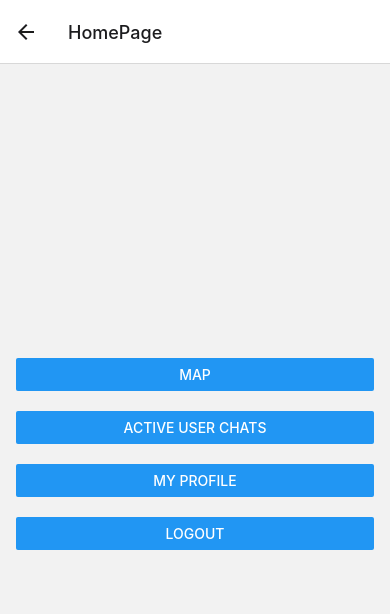
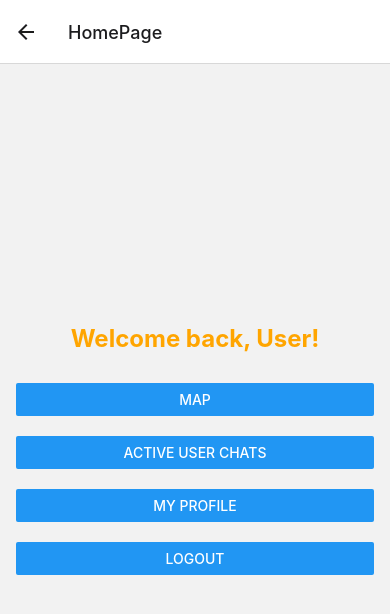
Before and after one commit to tyxiangs/PawsAndPals, a React Native app: screen /HomePage in a window 390 px wide. Shown: the top 614 px of the page. Built offline with nearby package versions, Linux system fonts and the light colour scheme.

Commit message:
edit homepage

```diff
--- a/app/screens/HomePage.tsx
+++ b/app/screens/HomePage.tsx
@@ -1,5 +1,5 @@
 import React from 'react';
-import { View, Button, StyleSheet } from 'react-native';
+import { View, Button, StyleSheet, Text } from 'react-native';
 import { NavigationProp, ParamListBase } from '@react-navigation/native';
 import { auth } from '../../FirebaseConfig';
 
@@ -8,6 +8,9 @@ interface HomePageProps {
 }
 
 const HomePage: React.FC<HomePageProps> = ({ navigation }) => {
+  const currentUser = auth.currentUser;
+  const userName = currentUser?.email?.split('@')[0] || 'User';
+
   const handleLogout = () => {
     auth.signOut()
       .then(() => {
@@ -20,6 +23,7 @@ const HomePage: React.FC<HomePageProps> = ({ navigation }) => {
 
   return (
     <View style={styles.container}>
+      <Text style={styles.welcomeText}>Welcome back, {userName}!</Text>
       <View style={styles.buttonContainer}>
         <Button title="Map" onPress={() => navigation.navigate('MapComponent')} />
       </View>
@@ -42,6 +46,13 @@ const styles = StyleSheet.create({
     justifyContent: 'center',
     padding: 16,
   },
+  welcomeText: {
+    fontSize: 24,
+    fontWeight: 'bold',
+    marginBottom: 20,
+    textAlign: 'center',
+    color: 'orange',  // Updated color to orange
+  },
   buttonContainer: {
     marginVertical: 10,
     width: '100%',
```
